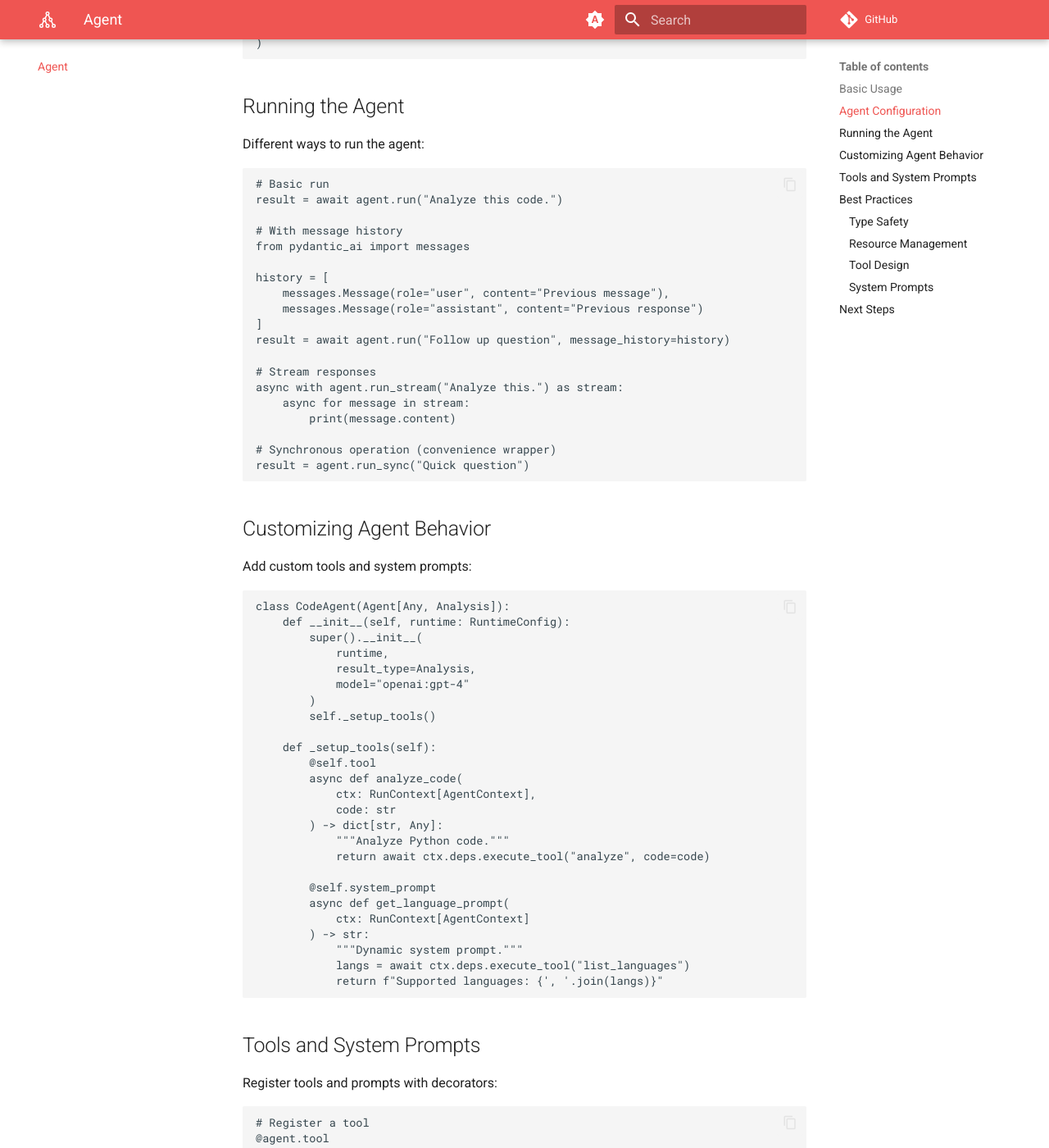
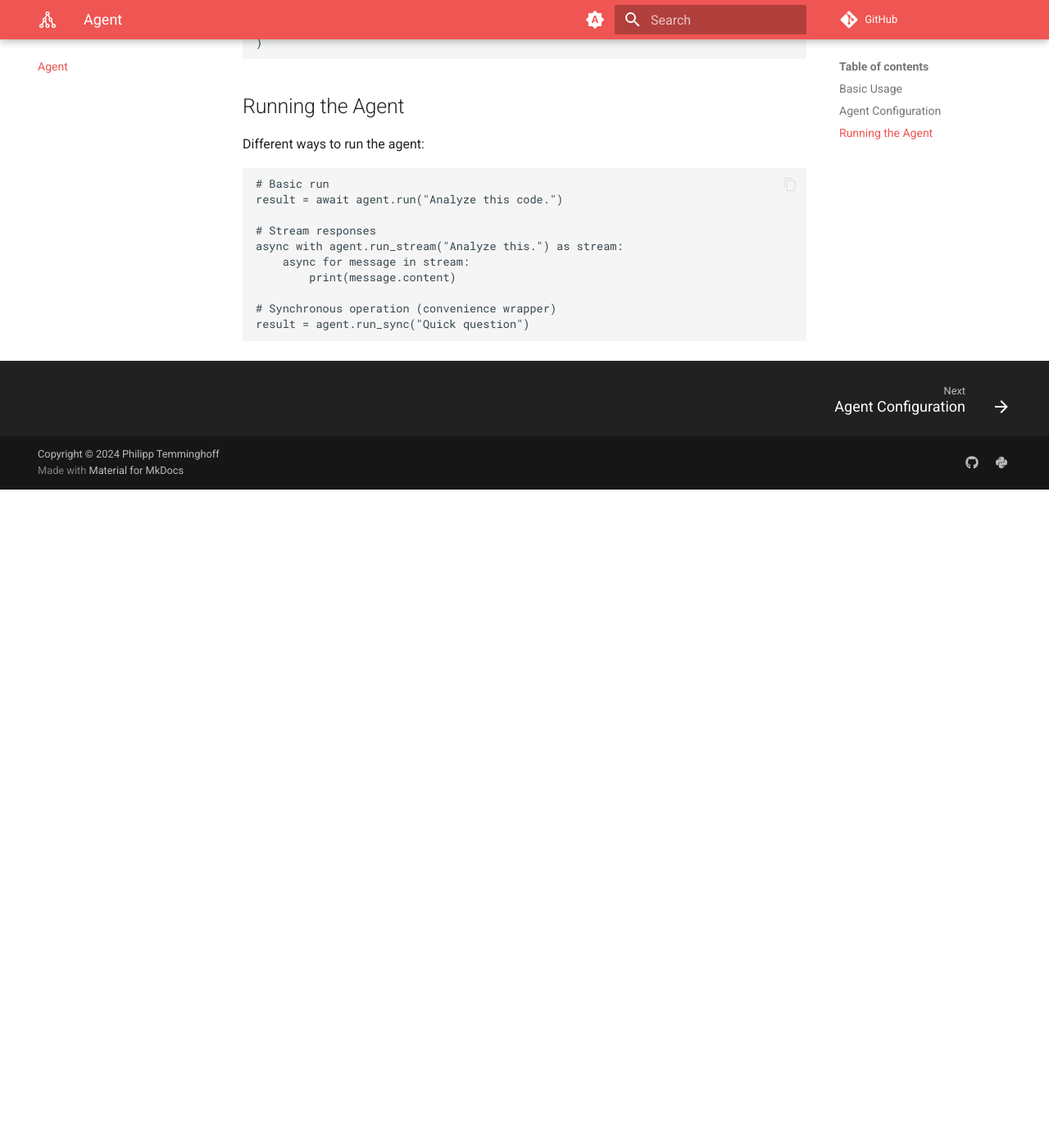
Before and after one commit to uk0/llmling-agent, an MkDocs documentation site: the page built from docs/agent.md, in a window 1280 px wide and 1400 px high, scrolled down 1760 px. Shown: the whole window at 82% size. Built offline with MkDocs 1.6.1 and Material for MkDocs 9.7.7, drawn with Linux system fonts in a browser that asks for light colours; comment, search, counter and statistics services are not loaded; after the commit the page ends 2357 px from its top, so only the background shows below that; some of the changed text lies outside the part shown.

Commit message:
chore: docs

````diff
--- a/docs/agent.md
+++ b/docs/agent.md
@@ -89,15 +89,6 @@
 # Basic run
 result = await agent.run("Analyze this code.")
 
-# With message history
-from pydantic_ai import messages
-
-history = [
-    messages.Message(role="user", content="Previous message"),
-    messages.Message(role="assistant", content="Previous response")
-]
-result = await agent.run("Follow up question", message_history=history)
-
 # Stream responses
 async with agent.run_stream("Analyze this.") as stream:
     async for message in stream:
@@ -106,117 +97,3 @@
 # Synchronous operation (convenience wrapper)
 result = agent.run_sync("Quick question")
 ```
-
-## Customizing Agent Behavior
-
-Add custom tools and system prompts:
-
-```python
-class CodeAgent(Agent[Any, Analysis]):
-    def __init__(self, runtime: RuntimeConfig):
-        super().__init__(
-            runtime,
-            result_type=Analysis,
-            model="openai:gpt-4"
-        )
-        self._setup_tools()
-
-    def _setup_tools(self):
-        @self.tool
-        async def analyze_code(
-            ctx: RunContext[AgentContext],
-            code: str
-        ) -> dict[str, Any]:
-            """Analyze Python code."""
-            return await ctx.deps.execute_tool("analyze", code=code)
-
-        @self.system_prompt
-        async def get_language_prompt(
-            ctx: RunContext[AgentContext]
-        ) -> str:
-            """Dynamic system prompt."""
-            langs = await ctx.deps.execute_tool("list_languages")
-            return f"Supported languages: {', '.join(langs)}"
-```
-
-## Tools and System Prompts
-
-Register tools and prompts with decorators:
-
-```python
-# Register a tool
-@agent.tool
-async def my_tool(
-    ctx: RunContext[AgentContext],
-    arg: str
-) -> str:
-    """Tool description."""
-    return f"Processed: {arg}"
-
-# Register a plain tool (no context)
-@agent.tool_plain
-def plain_tool(text: str) -> str:
-    """Plain tool without context."""
-    return text.upper()
-
-# Register dynamic system prompt
-@agent.system_prompt
-async def get_prompt(ctx: RunContext[AgentContext]) -> str:
-    """Dynamic system prompt."""
-    resources = await ctx.deps.list_resource_names()
-    return f"Available resources: {', '.join(resources)}"
-
-
-## Event Handling
-
-The agent can handle runtime events:
-
-```python
-class MyAgent(Agent[None]):
-    async def handle_event(self, event: Event):
-        """Handle runtime events."""
-        match event.type:
-            case "RESOURCE_MODIFIED":
-                print(f"Resource changed: {event.name}")
-            case "TOOL_ADDED":
-                print(f"New tool available: {event.name}")
-```
-
-## Best Practices
-
-### Type Safety
-- Use typed results when possible
-- Validate tool inputs/outputs
-- Handle model errors appropriately
-
-### Resource Management
-```python
-# Proper cleanup with context manager
-async with runtime as r:
-    agent = Agent(r)
-    try:
-        result = await agent.run("Query")
-    except Exception as e:
-        print(f"Agent error: {e}")
-```
-
-### Tool Design
-- Keep tools focused
-- Provide clear descriptions
-- Use type hints
-- Handle errors gracefully
-- Report progress for long operations
-
-### System Prompts
-- Keep them clear and focused
-- Use dynamic prompts when needed
-- Don't leak implementation details
-- Consider using templates
-
-
-## Next Steps
-
-For more information about agents and integration examples, see:
-- [Agent Examples](https://llmling.readthedocs.io/en/latest/examples/agents/)
-- [Tool Development](https://llmling.readthedocs.io/en/latest/tools/)
-- [Type System](https://llmling.readthedocs.io/en/latest/types/)
````
